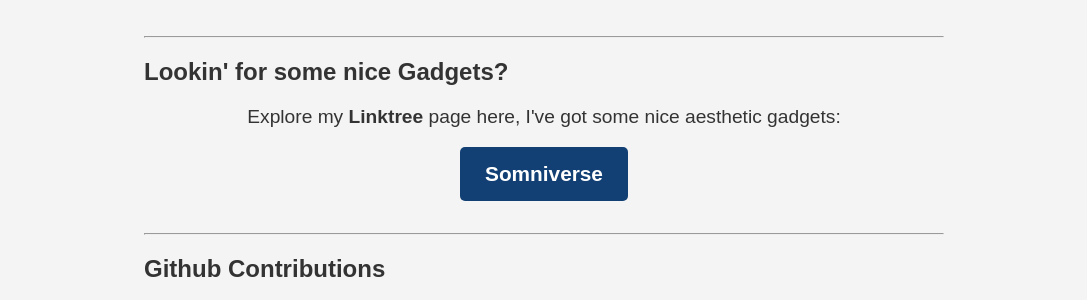
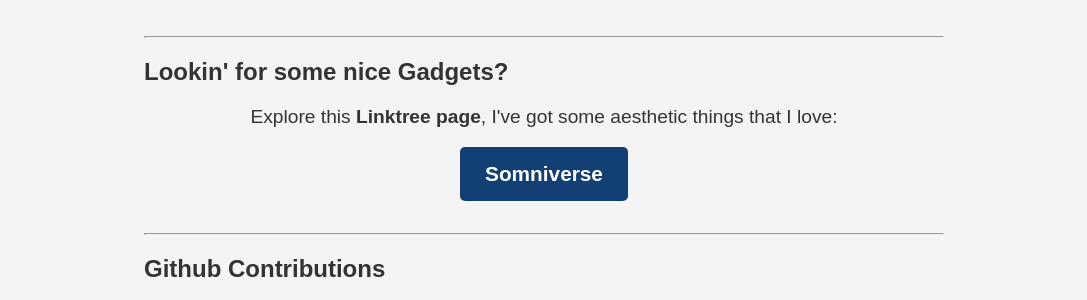
Before and after one commit to GregSom-MSc/GregSom-MSc.github.io, a Jekyll site: the page built from index.md, in a window 1280 px wide. Shown: the part 1004-1304 px from the top of the page, without its empty margins (96-1183 px from the left). Built offline with Jekyll 4.4.1, drawn with Linux system fonts in a browser that asks for light colours; grey boxes are pictures that could not be loaded.

Commit message:
Update index.md

```diff
--- a/index.md
+++ b/index.md
@@ -36,7 +36,7 @@
 <hr>
 <h2>Lookin' for some nice Gadgets?</h2>
 <div style="text-align: center; margin-top: 20px; margin-bottom: 2rem;">
-    <p style="font-size: 1.2rem; color: #333;">Explore my <strong>Linktree</strong> page here, I've got some nice aesthetic gadgets: </p>
+    <p style="font-size: 1.2rem; color: #333;">Explore this  <strong>Linktree page</strong>, I've got some aesthetic things that I love: </p>
     <a href="https://linktr.ee/somniverse" target="_blank"
        style="display: inline-block; padding: 15px 25px; cursor: pointer; background-color: #134074; color: white; text-decoration: none; font-size: 1.3em; border-radius: 5px; font-weight: bold;">
         Somniverse
```
